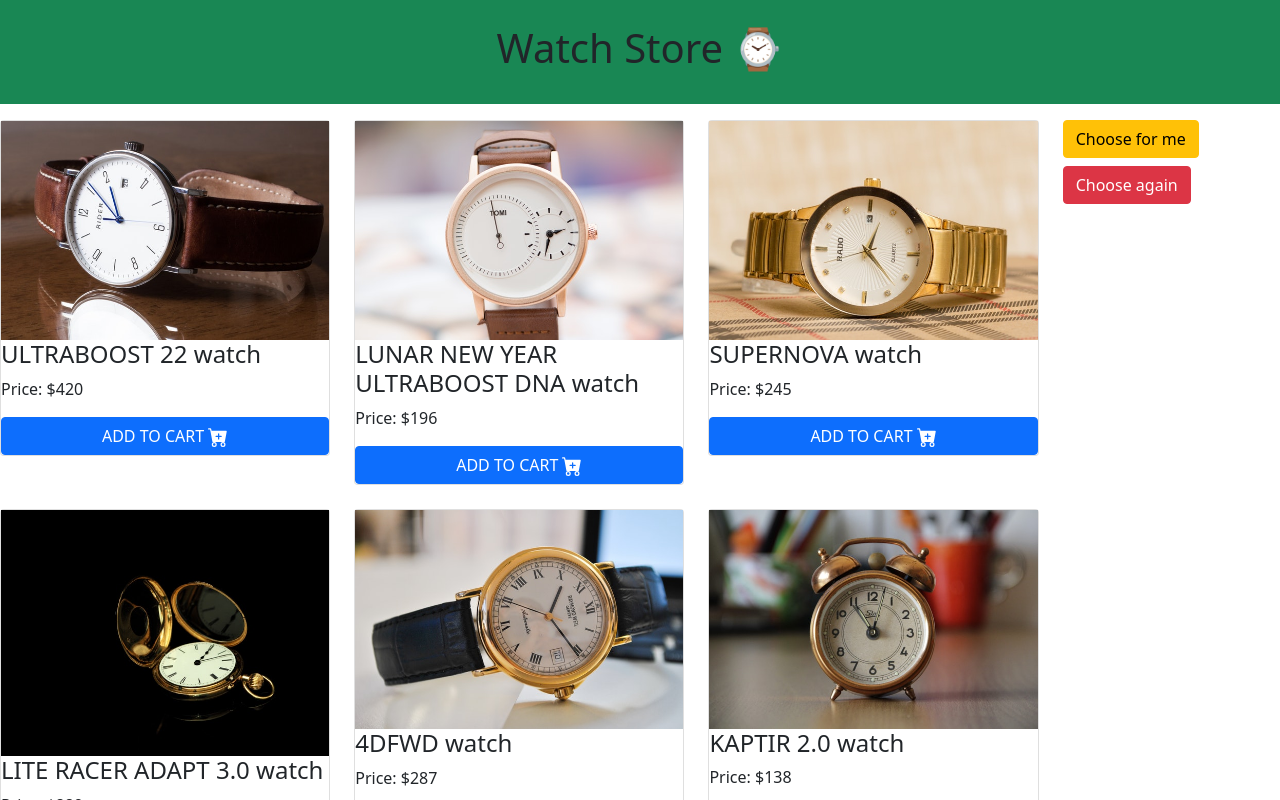
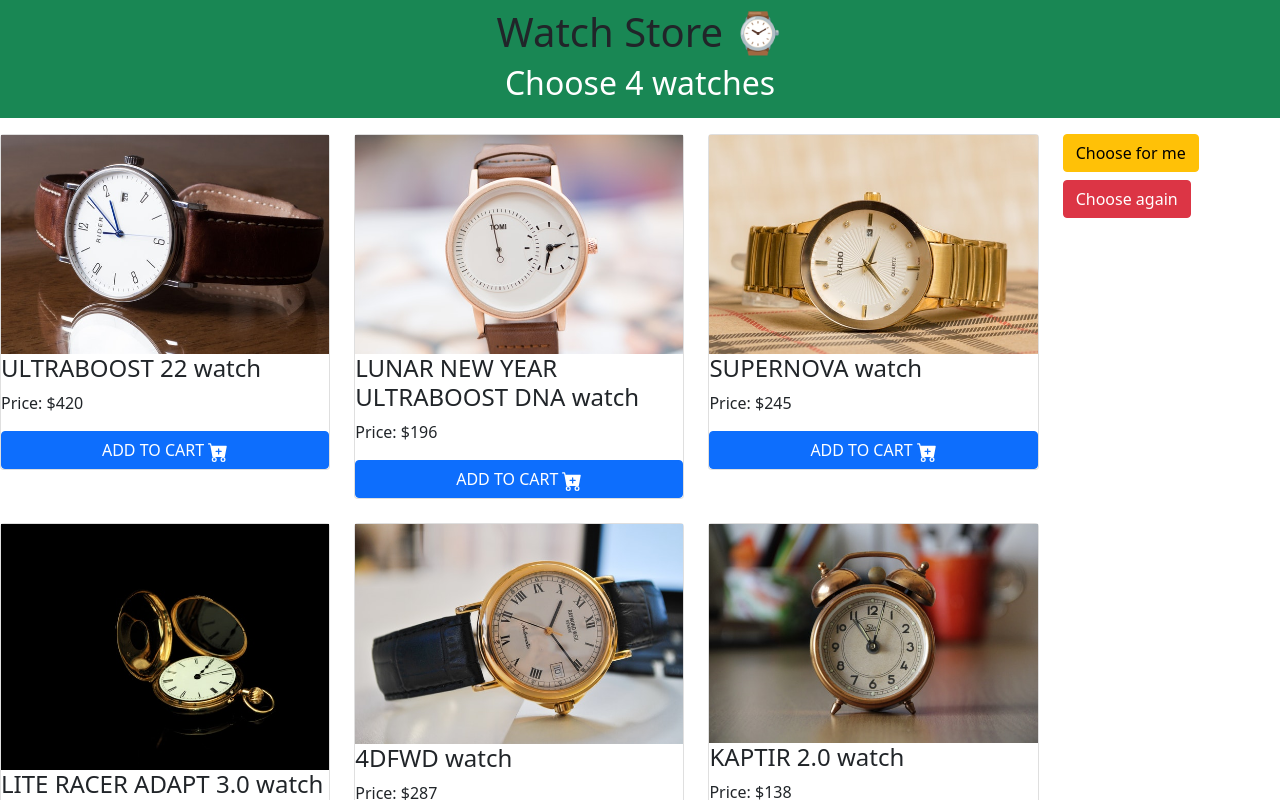
Before and after one commit to durjoy52/lucky-one, a React (Create React App) app: page / in a window 1280 px wide. Shown: the top 800 px of the page. Built offline with nearby package versions, Linux system fonts and the light colour scheme.

Commit message:
header done

```diff
--- a/src/Components/Header/Header.js
+++ b/src/Components/Header/Header.js
@@ -2,8 +2,9 @@
 
 const Header = () => {
     return (
-        <div className='bg-success p-4 mb-3'>
-             <h1 className='text-center'>Watch Store ⌚</h1>
+        <div className='bg-success p-2 mb-3 text-center'>
+             <h1>Watch Store ⌚</h1>
+             <h2 className='text-white'>Choose 4 watches</h2>
         </div>
     );
 };
```
